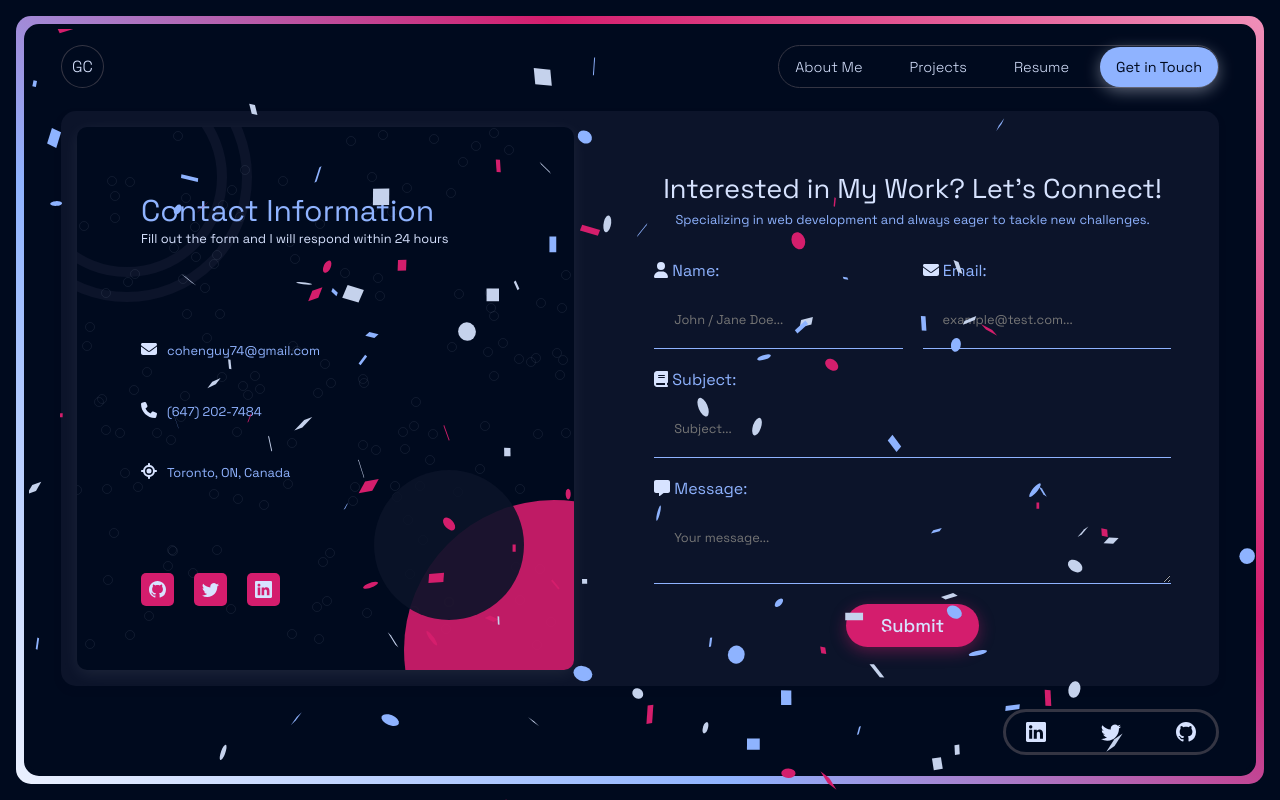
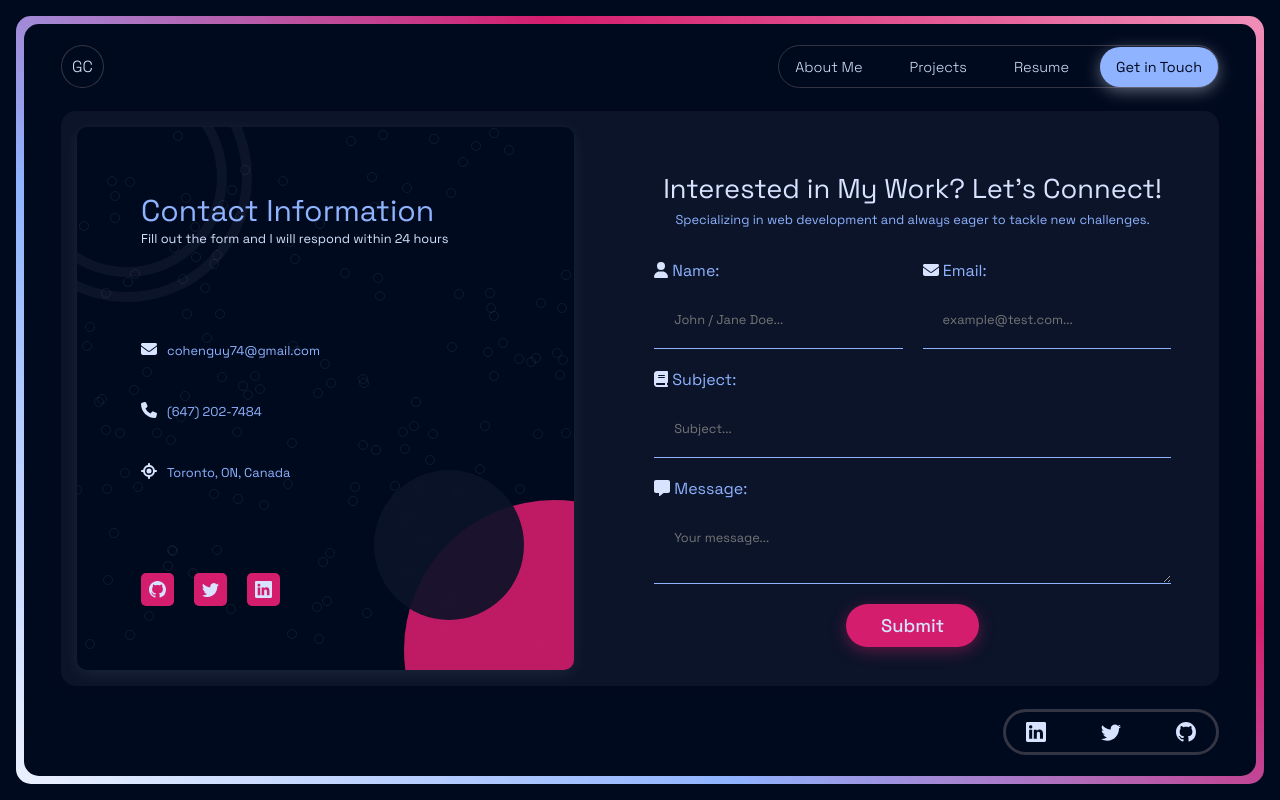
Before and after one commit to guycdev/portfolio-old, a React (Vite) app: page /get-in-touch in a window 1280 px wide. Built offline with nearby package versions, Linux system fonts and the light colour scheme.

Commit message:
fixed conditional rendering on the confetti

```diff
--- a/src/sections/Contact/ContactForm.jsx
+++ b/src/sections/Contact/ContactForm.jsx
@@ -39,11 +39,13 @@ export default function ContactForm() {
         }}
       >
         <Form className={styles.form} method="POST">
-          <Confetti
-            recycle={false}
-            numberOfPieces={500}
-            colors={["#8eb3ff", "#d41e6c", "#c5d2ec"]}
-          />
+          {action && (
+            <Confetti
+              recycle={false}
+              numberOfPieces={500}
+              colors={["#8eb3ff", "#d41e6c", "#c5d2ec"]}
+            />
+          )}
           <div className={styles.nameContainer}>
             <FormInput
               label="Name"
```
